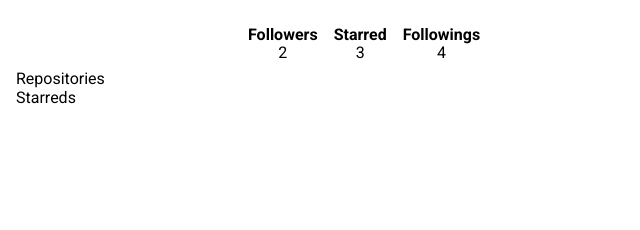
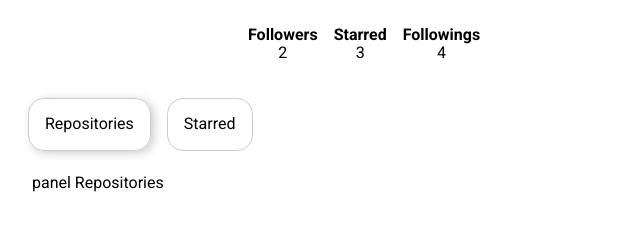
Before and after one commit to RogerioJunior/Study-Pratice-ReactJs-GithubApp, a React (Create React App) app: page / in a window 1280 px wide. Shown: the part 164-394 px from the top of the page, without its empty margins (0-640 px from the left). Built offline with nearby package versions, Linux system fonts and the light colour scheme.

Commit message:
code repositores and styles with react tabs

```diff
--- a/src/App.js
+++ b/src/App.js
@@ -1,6 +1,7 @@
 import React from "react";
 import Layout from "./components/layout";
 import Profile from "./components/profile";
+import Repositories from "./components/repositories";
 import ResetCSS from "./global/resetCSS";
 
 const App = () => {
@@ -9,8 +10,7 @@
       <ResetCSS/>
       <Layout>
         <Profile></Profile>
-        <div>Repositories</div>
-        <div>Starreds</div>
+        <Repositories></Repositories>
       </Layout>
     </main>
   );
--- a/src/components/repositories/index.js
+++ b/src/components/repositories/index.js
@@ -15,6 +15,8 @@
           Starred
         </S.WrapperTab>
       </S.WrapperTabList>
+      <S.WrapperTabPanel>panel Repositories</S.WrapperTabPanel>
+      <S.WrapperTabPanel>panel Starred</S.WrapperTabPanel>
     </S.WrapperTabs>
   )
 }
--- a/src/components/repositories/styled.js
+++ b/src/components/repositories/styled.js
@@ -2,17 +2,50 @@
 import { Tabs, TabList, Tab, TabPanel } from 'react-tabs'
 
 export const WrapperTabs = styled(Tabs)`
-    margin: 16px;
+    font-size: 16px;
+    width: 100%;
+    margin-top: 16px;
 `;
 
 export const WrapperTabList = styled(TabList)`
-    margin: 16px;
+    list-style-type: none;
+    padding: 4px;
+    display: flex;
+    margin: 0;
 `;
 
+WrapperTabList.tabsRole = "TabList";
+
 export const WrapperTab = styled(Tab)`
-    margin: 16px;
+    border-radius: 16px;
+    border: 1px solid #ccc;
+    padding: 16px;
+    user-select: none;
+    cursor: pointer;
+    z-index: 99999;
+    background-color: "#fff";
+    margin: 8px;
+
+    &:focus {
+        outline: none;
+    }
+
+    &.is-selected {
+        box-shadow: 3px 2px 10px rgba(0, 0, 0, 0.2);
+    }
 `;
 
+WrapperTab.tabsRole = "Tab";
+
 export const WrapperTabPanel = styled(TabPanel)`
-    margin: 16px;
+    padding: 16px;
+    border: 1px solid "#ccc";
+    display: none;
+    margin-top: -5px;
+
+    &.is-selected {
+        display: block;
+    }
 `;
+
+WrapperTabPanel.tabsRole = "TabPanel";
```
